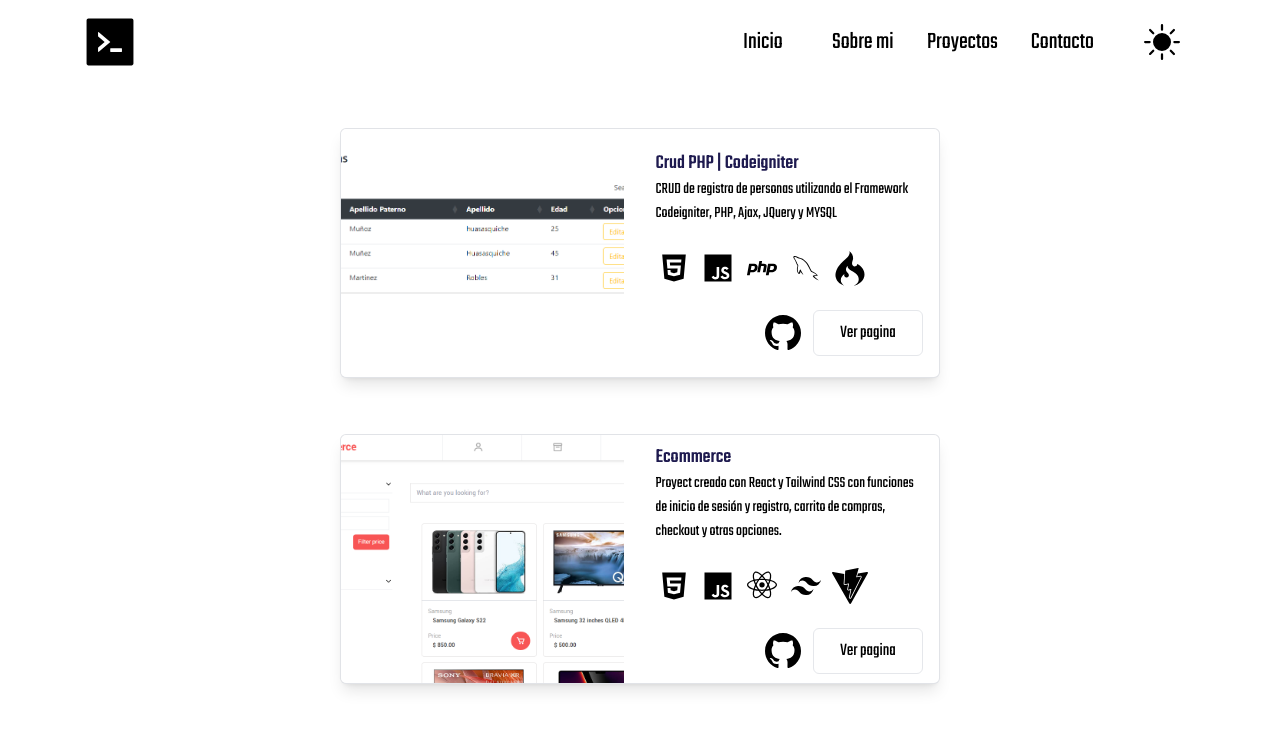
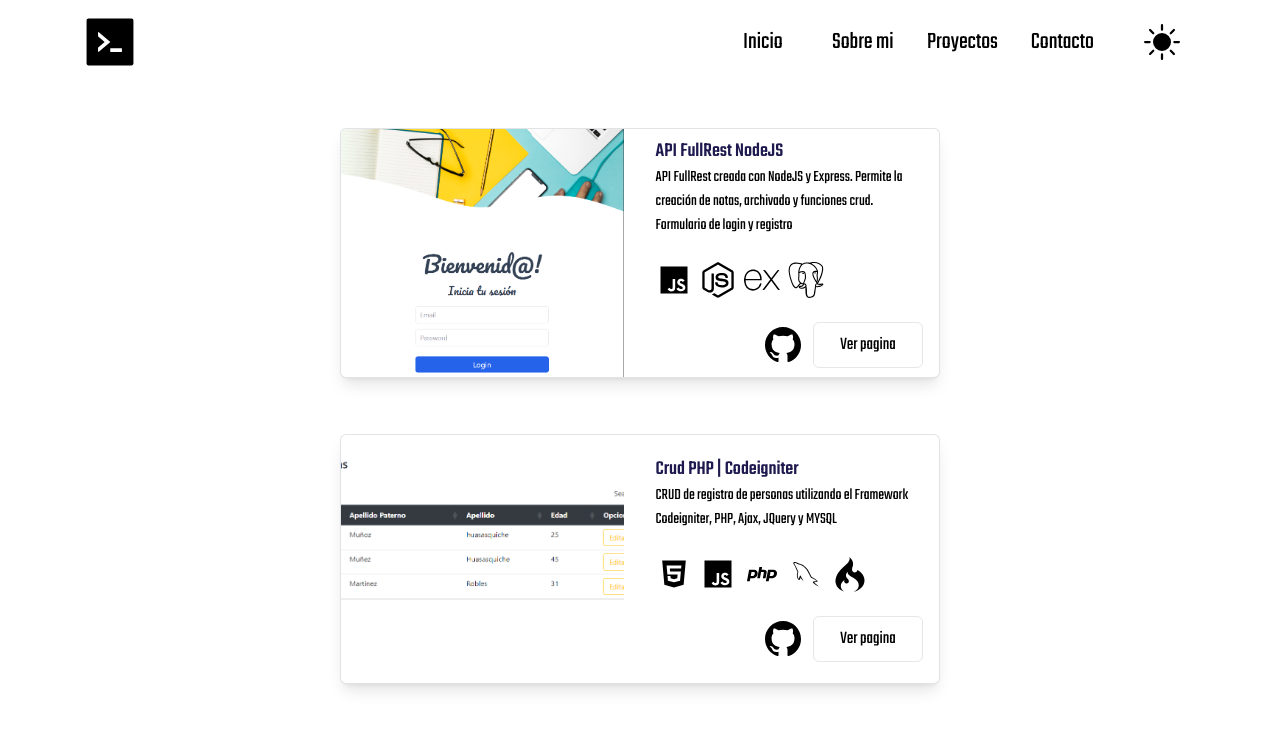
Before and after one commit to fred0727/myportfoliofr, a React (Vite) app: page /projects in a window 1280 px wide. Shown: the top 730 px of the page. Built offline with nearby package versions, Linux system fonts and the light colour scheme.

Commit message:
Save changes projects

```diff
--- a/src/Pages/Projects.jsx
+++ b/src/Pages/Projects.jsx
@@ -21,6 +21,9 @@ const Projects = () => {
         Mis Proyectos
       </h2>
       <section className="w-full grid grid-cols-[repeat(auto-fill,_250px)] xxs:grid-cols-[repeat(auto-fill,325px)] xlg:grid-cols-[repeat(auto-fill,600px)] xlg:px-10 pt-10 pb-10 gap-10 xlg:gap-14 xxl:gap-20 justify-center mx-auto xlg:max-w-[1000px] xxl:max-w-[1440px] xxl:grid-cols-[repeat(auto-fill,600px)] ">
+        <div data-aos="zoom-in">
+          <CardProjectDetail project="apinotesnodejs" />
+        </div>
         <div data-aos="zoom-in">
           <CardProjectDetail project="crudcodeigniter" />
         </div>
@@ -57,9 +60,6 @@ const Projects = () => {
         <div data-aos="fade-up">
           <CardProjectDetail project="cruduser" />
         </div>
-        <div data-aos="fade-up">
-          <CardProjectDetail project="apinotesnodejs" />
-        </div>
       </section>
       <Footer />
     </div>
```
